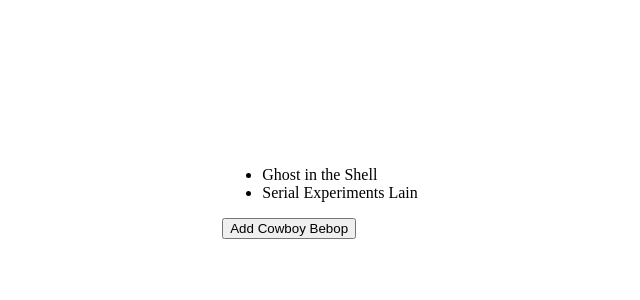
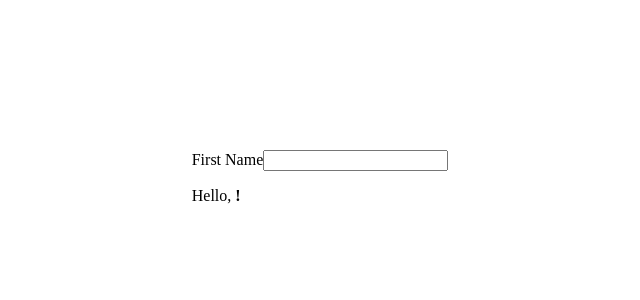
Before and after one commit to pozafly/state-management-test, a React (Vite) app: page / in a window 1280 px wide. Shown: the top 300 px of the page, without its empty margins (320-960 px from the left). Built offline with nearby package versions, Linux system fonts and the light colour scheme.

Commit message:
feat: add zustand application

```diff
--- a/package.json
+++ b/package.json
@@ -13,7 +13,8 @@
     "jotai": "^2.5.0",
     "react": "^18.2.0",
     "react-dom": "^18.2.0",
-    "recoil": "^0.7.7"
+    "recoil": "^0.7.7",
+    "zustand": "^4.4.4"
   },
   "devDependencies": {
     "@types/react": "^18.2.15",
--- a/src/App.tsx
+++ b/src/App.tsx
@@ -1,7 +1,7 @@
-import Jotai from './jotai/index.tsx';
+import Zustand from './zustand/index.tsx';
 
 function App() {
-  return <Jotai />;
+  return <Zustand />;
 }
 
 export default App;
--- /dev/null
+++ b/src/zustand/index.tsx
@@ -0,0 +1,21 @@
+import { usePersonStore } from './store/index.ts';
+
+export default function Zustand() {
+  const firstName = usePersonStore((state) => state.firstName);
+  const updateFirstName = usePersonStore((state) => state.updateFirstName);
+
+  return (
+    <main>
+      <label>First Name</label>
+      <input
+        type="text"
+        onChange={(e) => updateFirstName(e.currentTarget.value)}
+        value={firstName}
+      />
+
+      <p>
+        Hello, <strong>{firstName}!</strong>
+      </p>
+    </main>
+  );
+}
--- /dev/null
+++ b/src/zustand/store/index.ts
@@ -0,0 +1,18 @@
+import { create } from 'zustand';
+
+type State = {
+  firstName: string;
+  lastName: string;
+};
+
+type Action = {
+  updateFirstName: (firstName: State['firstName']) => void;
+  updateLastName: (lastName: State['lastName']) => void;
+};
+
+export const usePersonStore = create<State & Action>((set) => ({
+  firstName: '',
+  lastName: '',
+  updateFirstName: (firstName) => set(() => ({ firstName: firstName })),
+  updateLastName: (lastName) => set(() => ({ lastName: lastName })),
+}));
```
Also changed, not shown: 1 other file (tests, documents, lock files or other folders).
